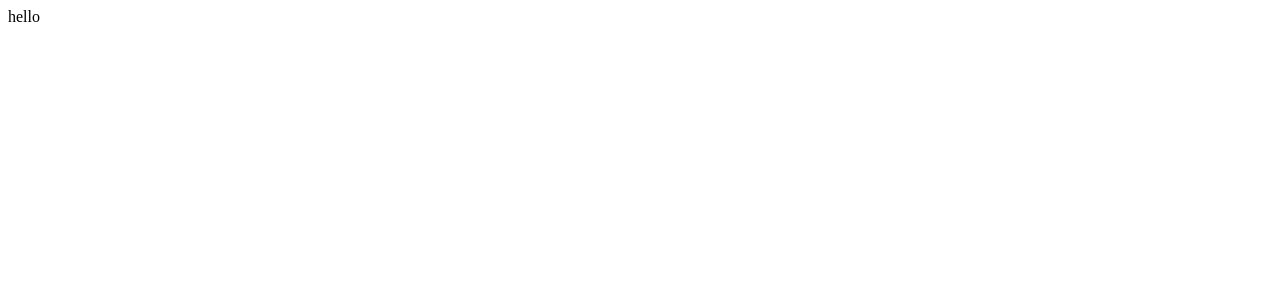
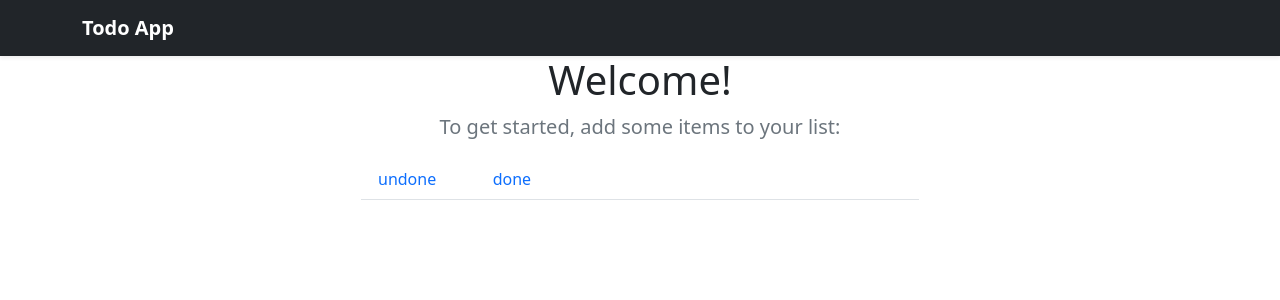
Before and after one commit to VahidTahmasebi/todolist-typescript, a React (Create React App) app: page / in a window 1280 px wide. Shown: the top 300 px of the page. Built offline with nearby package versions, Linux system fonts and the light colour scheme.

Commit message:
Add structure app file

```diff
--- a/package.json
+++ b/package.json
@@ -11,6 +11,7 @@
     "@types/node": "^17.0.45",
     "@types/react": "^18.0.35",
     "@types/react-dom": "^18.0.11",
+    "bootstrap": "^5.2.3",
     "react": "^18.2.0",
     "react-dom": "^18.2.0",
     "react-redux": "^8.0.5",
--- a/src/App.tsx
+++ b/src/App.tsx
@@ -1,7 +1,54 @@
 import React from "react";
+import "bootstrap/dist/css/bootstrap.css";
 
 function App() {
-  return <div className='App'>hello</div>;
+  return (
+    <div>
+      <header>
+        <div className='navbar navbar-dark bg-dark shadow-sm'>
+          <div className='container d-flex justify-content-between'>
+            <a href='#' className='navbar-brand d-flex align-items-center'>
+              <strong>Todo App</strong>
+            </a>
+          </div>
+        </div>
+      </header>
+      <main>
+        <section className='jumbotron'>
+          <div className='container d-flex flex-column align-items-center'>
+            <h1 className='jumbotron-heading'>Welcome!</h1>
+            <p className='lead text-muted'>
+              To get started, add some items to your list:
+            </p>
+          </div>
+        </section>
+        <div className='todosList'>
+          <div className='container'>
+            <div className='d-flex flex-column align-items-center'>
+              <nav className='col-6 mb-3'>
+                <div id='nav-tab' role='tablist' className='nav nav-tabs'>
+                  <a
+                    href=''
+                    id='nav-home-tab'
+                    className={`nav-item nav-link font-weight-bold`}>
+                    undone
+                    <span className='badge badge-secondary'>9</span>
+                  </a>
+                  <a
+                    href=''
+                    id='nav-home-tab'
+                    className={`nav-item nav-link font-weight-bold`}>
+                    done
+                    <span className='badge badge-success'>9</span>
+                  </a>
+                </div>
+              </nav>
+            </div>
+          </div>
+        </div>
+      </main>
+    </div>
+  );
 }
 
 export default App;
```
Also changed, not shown: 1 other file (tests, documents, lock files or other folders).
